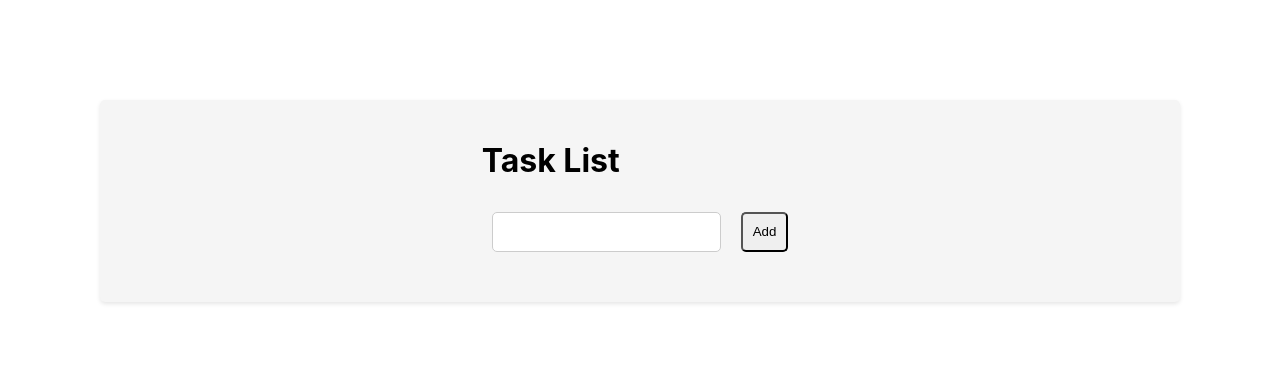
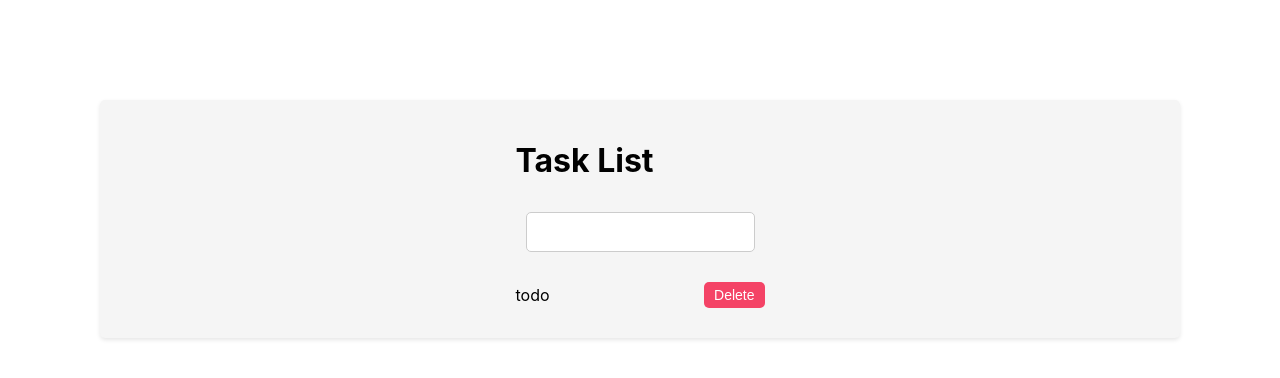
Before and after one commit to kevin-roan/react-redux-todo-app, a React (Create React App) app: page / in a window 1280 px wide. Shown: the top 378 px of the page. Built offline with nearby package versions, Linux system fonts and the light colour scheme.

Commit message:
fixed input issue

```diff
--- a/package.json
+++ b/package.json
@@ -3,11 +3,13 @@
   "version": "0.1.0",
   "private": true,
   "dependencies": {
+    "@reduxjs/toolkit": "^1.9.5",
     "@testing-library/jest-dom": "^5.16.5",
     "@testing-library/react": "^13.4.0",
     "@testing-library/user-event": "^13.5.0",
     "react": "^18.2.0",
     "react-dom": "^18.2.0",
+    "react-redux": "^8.1.1",
     "react-scripts": "5.0.1",
     "web-vitals": "^2.1.4"
   },
--- a/src/Container/Container.css
+++ b/src/Container/Container.css
@@ -23,9 +23,26 @@
   border-radius: 5px;
 }
 
-.input-container button {
-  padding: 10px;
+.todo-item {
+  display: flex;
+  align-items: center;
+  margin-bottom: 10px;
+}
 
-  margin: 10px;
+.todo-item input {
+  margin-right: 10px;
+}
+
+.todo-item span {
+  flex: 1;
+}
+
+.delete-btn {
+  padding: 5px 10px;
+  font-size: 14px;
+  background-color: #f44366;
+  color: #fff;
+  border: none;
   border-radius: 5px;
+  cursor: pointer;
 }
--- a/src/Container/Container.js
+++ b/src/Container/Container.js
@@ -1,14 +1,29 @@
 import React from "react";
 import "./Container.css";
+import { useDispatch, useSelector } from "react-redux";
+import { addtodo, deltodo } from "../Redux/Reducer/Reducer";
 
 export default function Container() {
+  const todos = useSelector((state) => state.todo.value);
+  const dispatch = useDispatch();
+
+  const handleSubmit = (event) => {
+    event.preventDefault();
+    console.log(event.target.value);
+  };
+
   return (
     <div className="container">
       <div className="input-box">
         <h1 className="title">Task List</h1>
         <div className="input-container">
-          <input type="text" />
-          <button>Add</button>
+          <form onSubmit={handleSubmit}>
+            <input type="text" onChange={(e) => console.log(e.target.value)} />
+          </form>
+        </div>
+        <div className="todo-item">
+          <span>todo</span>
+          <button className="delete-btn">Delete</button>
         </div>
       </div>
     </div>
--- /dev/null
+++ b/src/Redux/Reducer/Reducer.js
@@ -0,0 +1,19 @@
+import { createSlice } from "@reduxjs/toolkit";
+
+export const todoSlice = createSlice({
+  name: "todo",
+  initialState: {
+    value: 2,
+  },
+  reducers: {
+    addtodo: (state) => {
+      state.value("addtodo");
+    },
+    deltodo: (state) => {
+      state.value("remove");
+    },
+  },
+});
+
+export const { addtodo, deltodo } = todoSlice.actions;
+export default todoSlice.reducer;
--- /dev/null
+++ b/src/Redux/Store/Store.js
@@ -0,0 +1,8 @@
+import { configureStore } from "@reduxjs/toolkit";
+import todoReducer from "../Reducer/Reducer";
+
+export default configureStore({
+  reducer: {
+    todo: todoReducer,
+  },
+});
--- a/src/index.js
+++ b/src/index.js
@@ -1,14 +1,18 @@
-import React from 'react';
-import ReactDOM from 'react-dom/client';
-import './index.css';
-import App from './App';
-import reportWebVitals from './reportWebVitals';
+import React from "react";
+import ReactDOM from "react-dom/client";
+import "./index.css";
+import App from "./App";
+import reportWebVitals from "./reportWebVitals";
+import { Provider } from "react-redux";
+import Store from "./Redux/Store/Store";
 
-const root = ReactDOM.createRoot(document.getElementById('root'));
+const root = ReactDOM.createRoot(document.getElementById("root"));
 root.render(
   <React.StrictMode>
-    <App />
-  </React.StrictMode>
+    <Provider store={Store}>
+      <App />
+    </Provider>
+  </React.StrictMode>,
 );
 
 // If you want to start measuring performance in your app, pass a function
```
Also changed, not shown: 1 other file (tests, documents, lock files or other folders).
